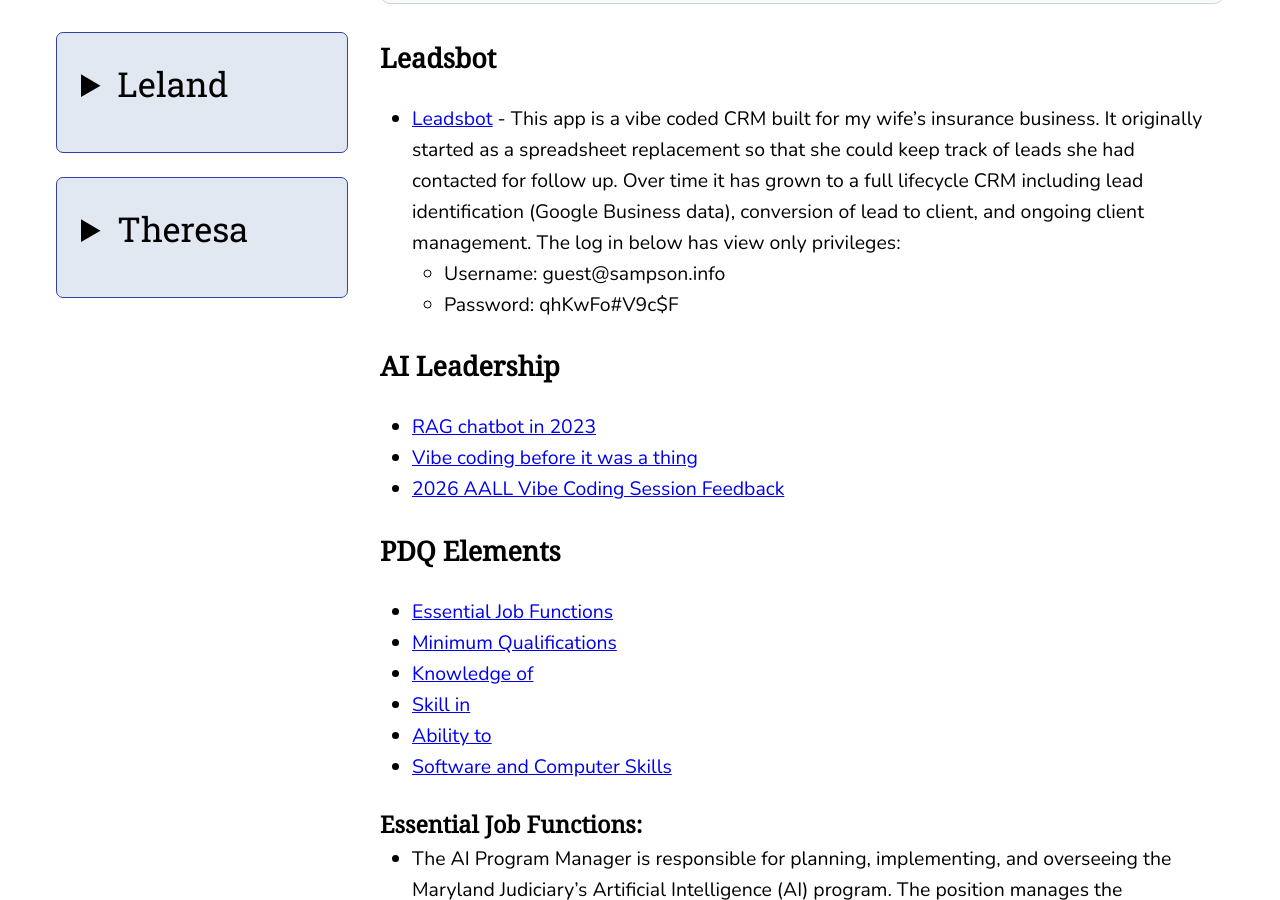
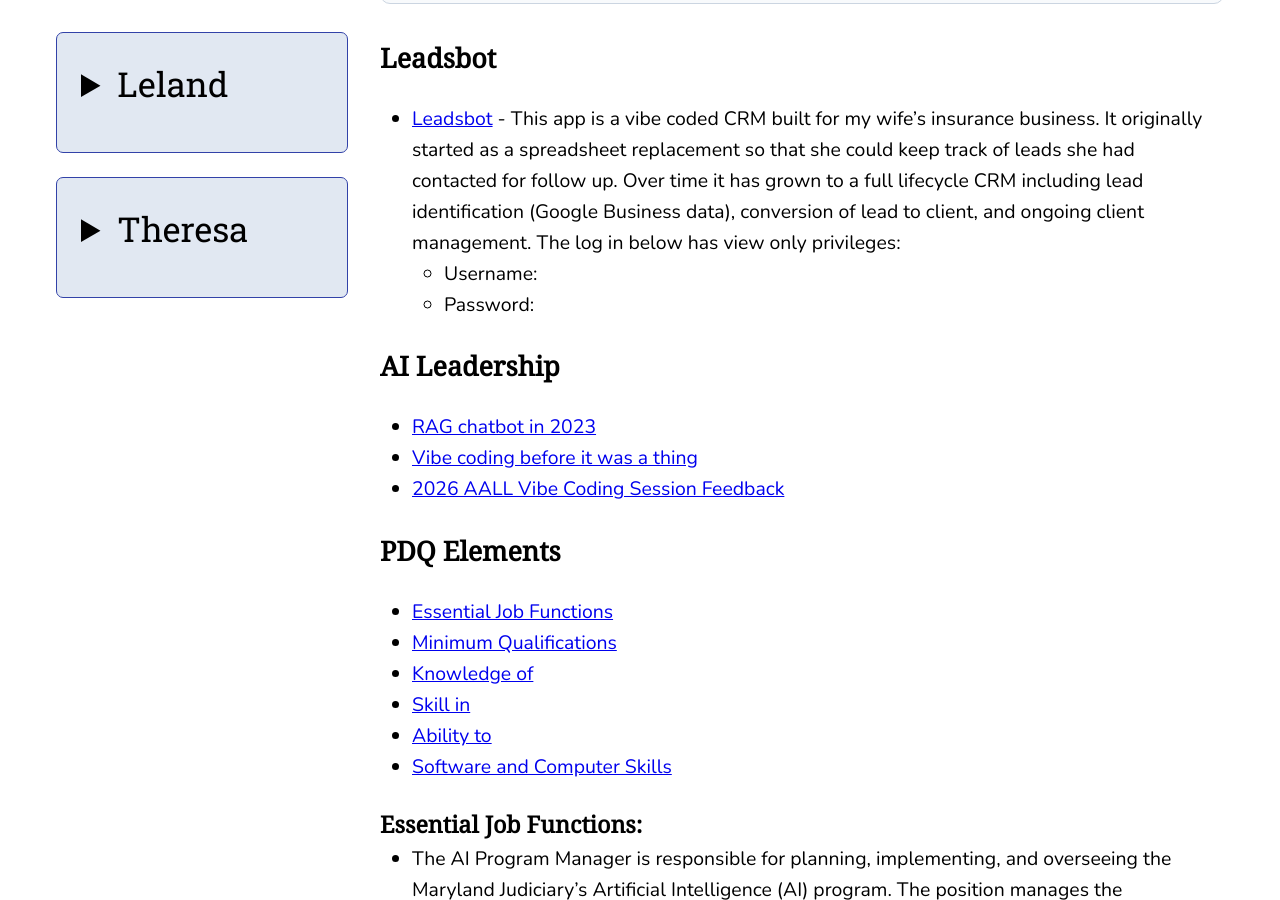
Before and after one commit to lelandsampson/Leland-Sampson-Website, a Jekyll site: the page built from jis.md, in a window 1280 px wide and 900 px high, scrolled down 967 px. Built offline with Jekyll 4.4.1, drawn with Linux system fonts in a browser that asks for light colours.

Commit message:
Update jis.md

```diff
--- a/jis.md
+++ b/jis.md
@@ -83,8 +83,8 @@
 
 ## Leadsbot
 - [Leadsbot](https://leadsbot.sampson.info) - This app is a vibe coded CRM built for my wife's insurance business. It originally started as a spreadsheet replacement so that she could keep track of leads she had contacted for follow up. Over time it has grown to a full lifecycle CRM including lead identification (Google Business data), conversion of lead to client, and ongoing client management. The log in below has view only privileges:
-	- Username: guest@sampson.info
-	- Password: qhKwFo#V9c$F
+	- Username:
+	- Password:
 
 ## AI Leadership
 - [RAG chatbot in 2023](https://sampson.info/files/2023-aba-iolta-conference-tech-ai-slides.pdf#page=101)
```
